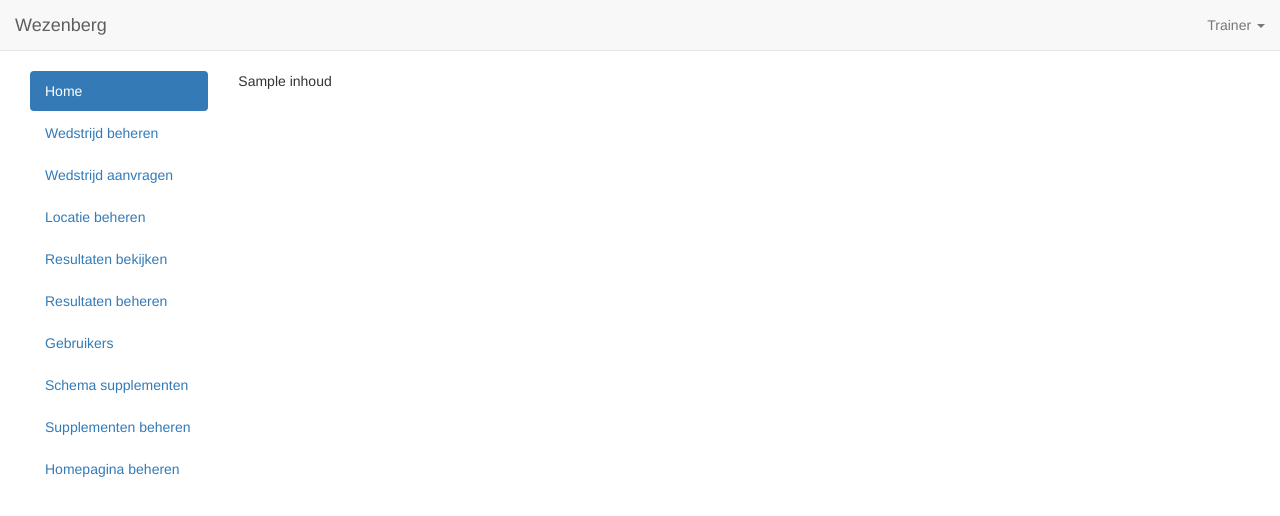
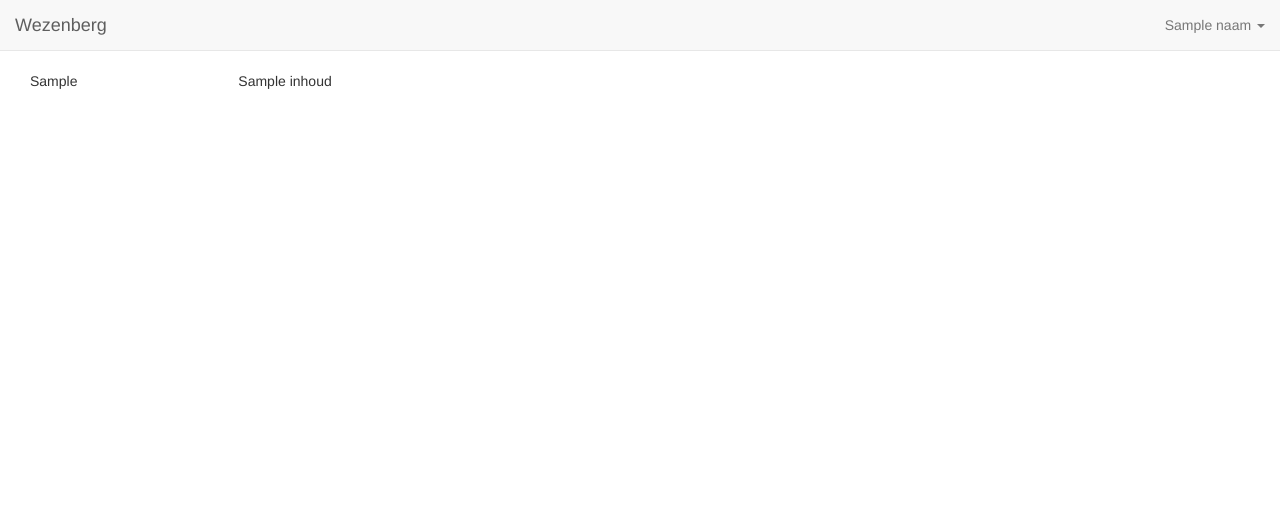
Before and after one commit to TEAM-APP-BIT-11/Wezenberg-Project, a CodeIgniter app: the page made by application/views/main_master.php in a window 1280 px wide. Shown: the top 516 px of the page. Run offline with CodeIgniter, Linux system fonts and the light colour scheme; the template is opened without the code that fills it: most values are stand-ins (such as "Sample title", 1, 10 or a date in 2020); some libraries are stand-ins or nearby versions.

Commit message:
Template update

```diff
--- a/application/controllers/Welcome.php
+++ b/application/controllers/Welcome.php
@@ -24,8 +24,11 @@ class Welcome extends CI_Controller {
 	}
     public function toon() {
         $data['titel'] = 'Formulier met dialoogvenster';
+        $data['naam'] = 'Neil';
 
-        $partials = array('inhoud' => 'trainer/wedstrijdresultaten_beheren');
+        $partials = array(
+            'menuGebruiker' => 'trainer_menu',
+            'inhoud' => 'trainer/wedstrijdresultaten_beheren');
         $this->template->load('main_master', $partials, $data);
     }
 }
--- a/application/views/main_master.php
+++ b/application/views/main_master.php
@@ -12,7 +12,6 @@
     <title> <?php echo $titel; ?> </title>
 </head>
 <body>
-
 <nav class="navbar navbar-default navbar-static-top">
     <div class="container-fluid">
         <div class="navbar-header">
@@ -31,7 +30,7 @@
             <ul class="nav navbar-nav navbar-right">
                 <li class="dropdown ">
                     <a href="#" class="dropdown-toggle" data-toggle="dropdown" role="button" aria-expanded="false">
-                        Trainer
+                            <?php echo $naam ?>
                         <span class="caret"></span></a>
                     <ul class="dropdown-menu" role="menu">
                         <li><a href="#">Logout</a></li>
@@ -41,19 +40,11 @@
         </div>
     </div>
 </nav>
+
 <div class="container-fluid main-container">
     <div class="col-md-2 sidebar">
         <ul class="nav nav-pills nav-stacked">
-            <li class="active"><a href="#">Home</a></li>
-            <li><a href="#">Wedstrijd beheren</a></li>
-            <li><a href="#">Wedstrijd aanvragen</a></li>
-            <li><a href="#">Locatie beheren</a></li>
-            <li><a href="#">Resultaten bekijken</a></li>
-            <li><a href="#">Resultaten beheren</a></li>
-            <li><a href="#">Gebruikers</a></li>
-            <li><a href="#">Schema supplementen</a></li>
-            <li><a href="#">Supplementen beheren</a></li>
-            <li><a href="#">Homepagina beheren</a></li>
+            <?php echo $menuGebruiker; ?>
         </ul>
     </div>
     <div class="col-md-10 content">
```
Also changed, not shown: application/views/main_menu.php (+1 -7 lines), application/views/trainer_menu.php (added, +10 -0 lines).
